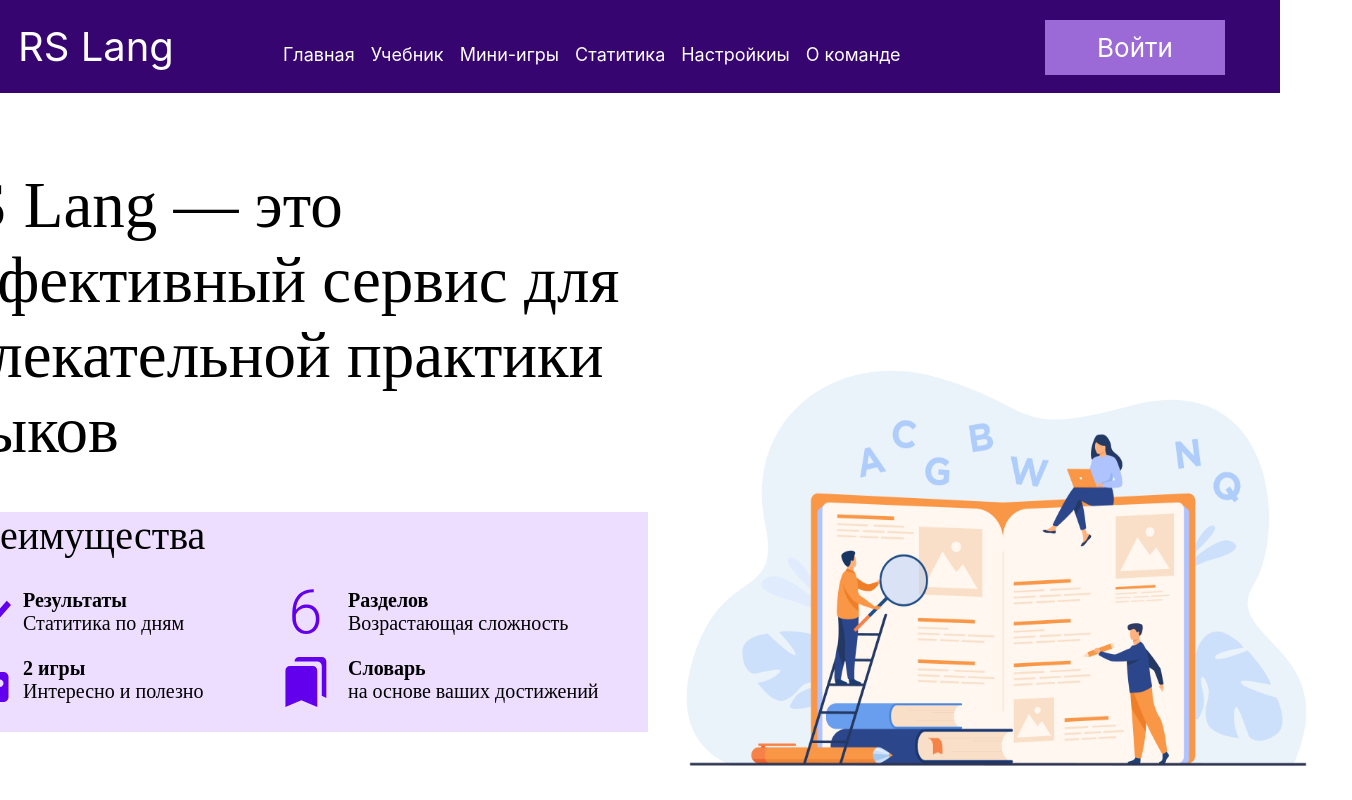
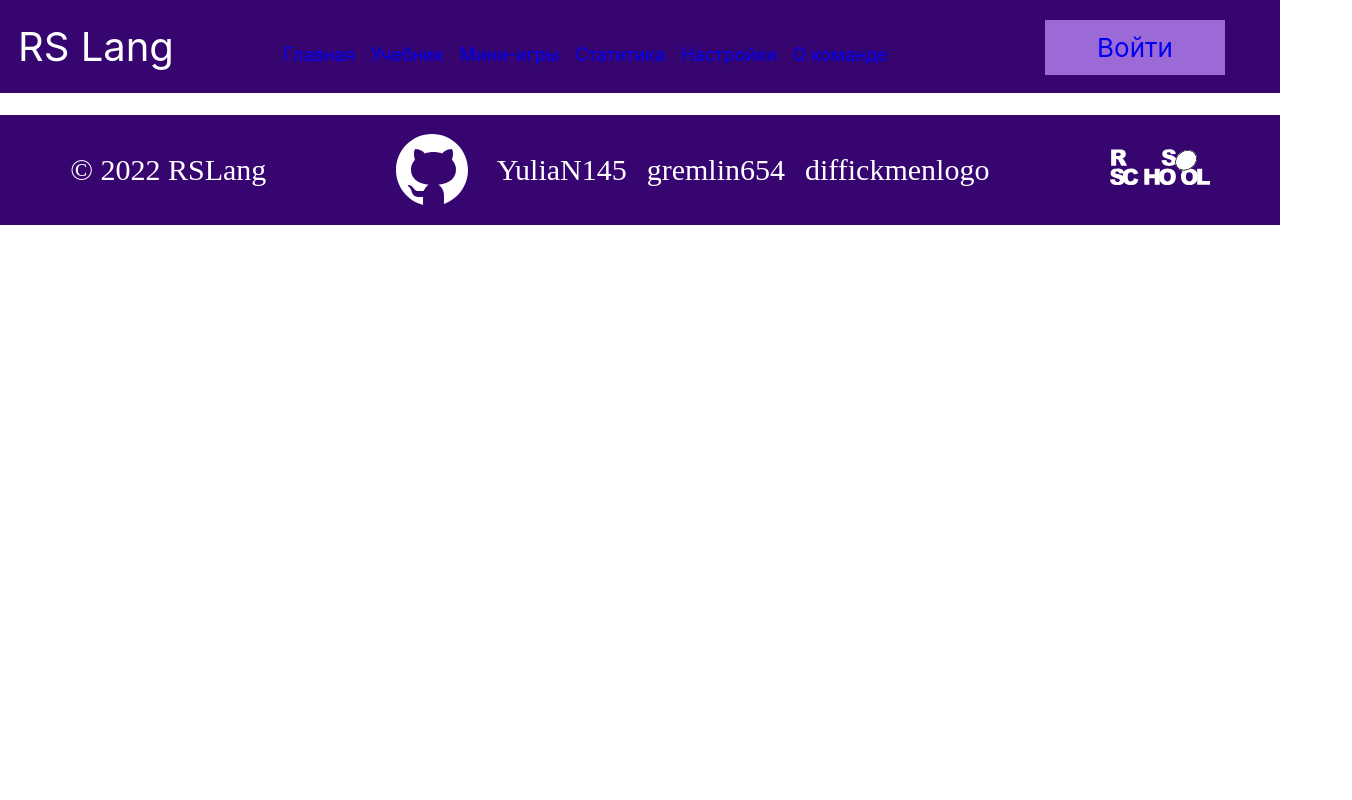
Before and after one commit to gremlin654/rslang, a React (Create React App) app in the folder rslang/: page /games in a window 1280 px wide. Shown: the top 800 px of the page, 1352 px wide, since content can reach past the window. Built offline with nearby package versions, Linux system fonts and the light colour scheme.

Commit message:
feat: make Routes to some components

```diff
--- a/rslang/src/App.tsx
+++ b/rslang/src/App.tsx
@@ -3,12 +3,17 @@ import './App.css'
 import Footer from './components/Footer'
 import Header from './components/Header'
 import Main from './components/Main'
+import { Routes, Route } from 'react-router-dom'
+import { Sprint } from './components/games/Sprint'
 
 
 function App() {
   return <div className='App'>
             <Header />
-            <Main />
+            <Routes>
+              <Route path='/' element={<Main />} />
+              <Route path='/games' element={<Sprint />} />
+            </Routes>
             <Footer />
           </div>
 }
--- a/rslang/src/components/Header.tsx
+++ b/rslang/src/components/Header.tsx
@@ -1,4 +1,5 @@
 import React from 'react'
+import { Link } from 'react-router-dom'
 import '../style/header.scss'
 
 
@@ -12,16 +13,16 @@ export default function Header() {
                 </div>
                 <nav className='header_nav'>
                     <ul className='header-nav_list'>
-                        <li>Главная</li>
-                        <li>Учебник</li>
-                        <li>Мини-игры</li>
-                        <li>Статитика</li>
-                        <li>Настройкиы</li>
-                        <li>О команде</li>
+                        <li><Link to='/'>Главная</Link></li>
+                        <li><Link to='/handbook'>Учебник</Link></li>
+                        <li><Link to='/games'>Мини-игры</Link></li>
+                        <li><Link to='/statistics'>Статитика</Link></li>
+                        <li><Link to='/settings'>Настройки</Link></li>
+                        <li><Link to='/about'>О команде</Link></li>
                     </ul>
                 </nav>
                 <div className='header__btn'>
-                    <button className='btn'>Войти</button>
+                    <button className='btn'><Link to='/login'>Войти</Link></button>
                 </div>
             </div>
         </div>
--- /dev/null
+++ b/rslang/src/components/games/Sprint.tsx
@@ -0,0 +1,10 @@
+
+
+export function Sprint() {
+    return (
+        <div className="sprint">
+
+
+        </div>
+    )
+}
```
